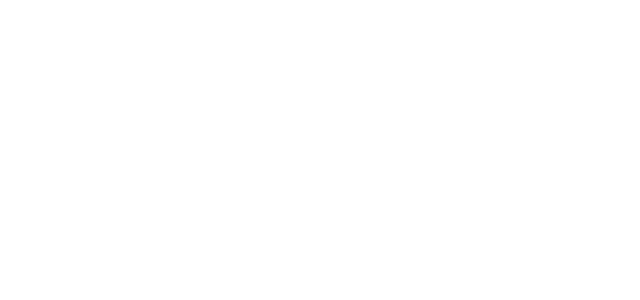
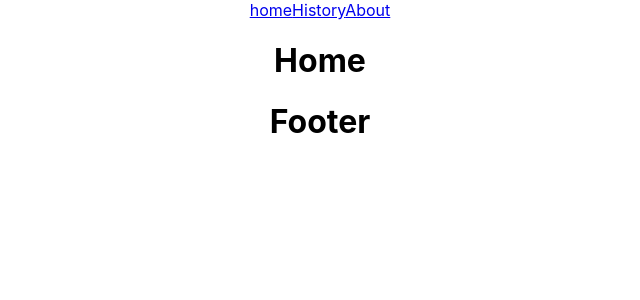
Before and after one commit to tq13111/muji-gallery, a React (Create React App) app: page / in a window 1280 px wide. Shown: the top 300 px of the page, without its empty margins (320-960 px from the left). Built offline with nearby package versions, Linux system fonts and the light colour scheme.

Commit message:
创建路由

```diff
--- a/package.json
+++ b/package.json
@@ -6,9 +6,9 @@
     "@testing-library/jest-dom": "^5.11.4",
     "@testing-library/react": "^11.1.0",
     "@testing-library/user-event": "^12.1.10",
-    "react": "^17.0.1",
-    "react-dom": "^17.0.1",
-    "react-router-dom": "^5.2.0",
+    "react": "^16.13.1",
+    "react-dom": "^16.13.1",
+    "react-router-dom": "^5.1.2",
     "react-scripts": "4.0.3",
     "web-vitals": "^1.0.1"
   },
--- a/src/App.js
+++ b/src/App.js
@@ -1,10 +1,24 @@
-import './App.css';
+import './App.css'
+
+import {Switch, Route} from 'react-router-dom'
+import Footer from './components/Footer'
+import Home from './view/Home'
+import About from './view/About'
+import Header from './components/Header'
+import History from './view/History'
 
 function App() {
   return (
     <div className="App">
+      <Header/>
+      <Switch>
+        <Route path='/' exact component={Home}/>
+        <Route path='/history' component={History}/>
+        <Route path='/about' component={About}/>
+      </Switch>
+      <Footer/>
     </div>
-  );
+  )
 }
 
-export default App;
+export default App
--- a/src/index.js
+++ b/src/index.js
@@ -3,10 +3,13 @@
 import './index.css';
 import App from './App';
 import reportWebVitals from './reportWebVitals';
+import {BrowserRouter as Router} from 'react-router-dom'
 
 ReactDOM.render(
   <React.StrictMode>
+    <Router>
       <App />
+    </Router>
   </React.StrictMode>,
   document.getElementById('root')
 );
```
Also changed, not shown: 1 other file (tests, documents, lock files or other folders).
